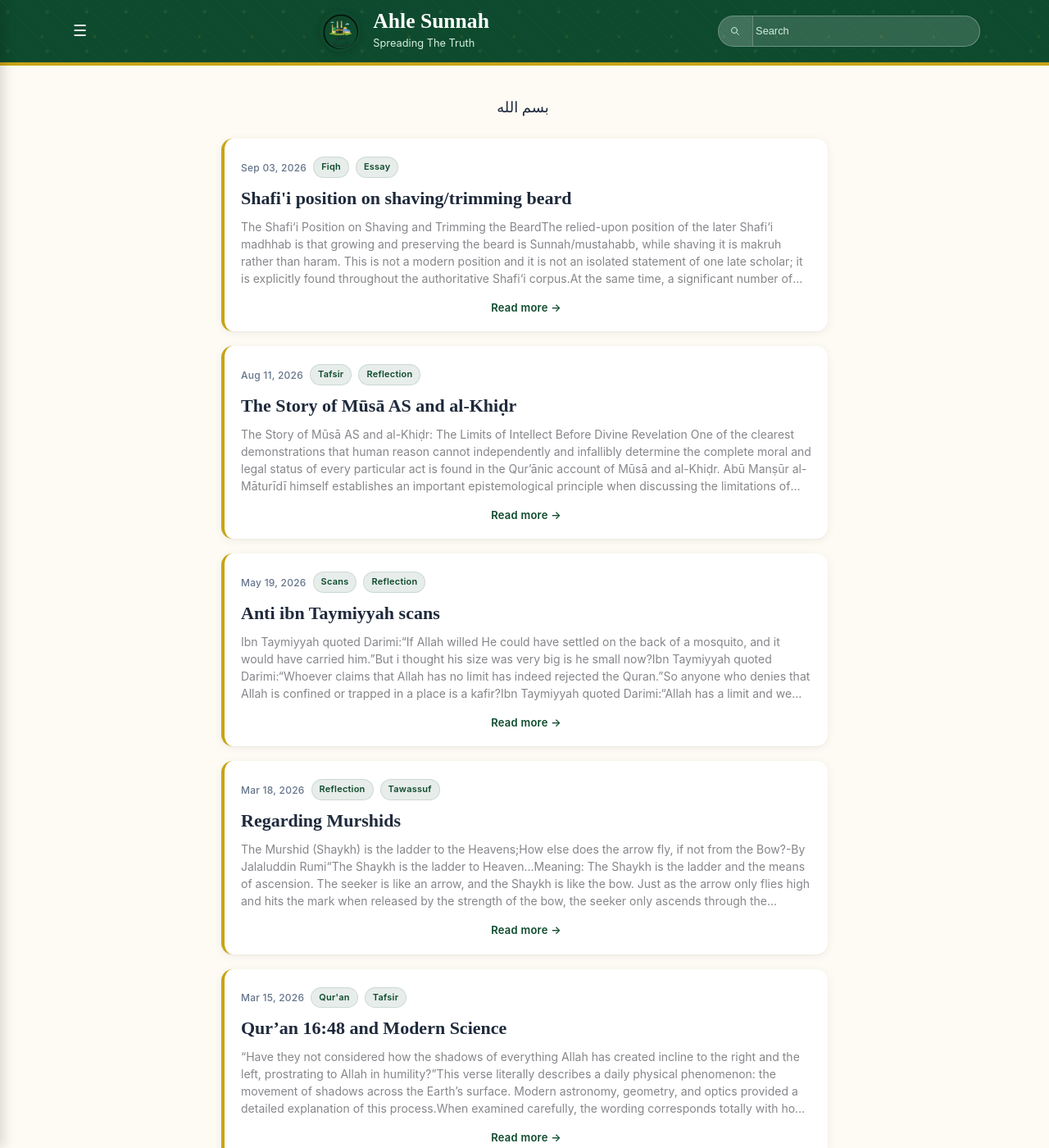
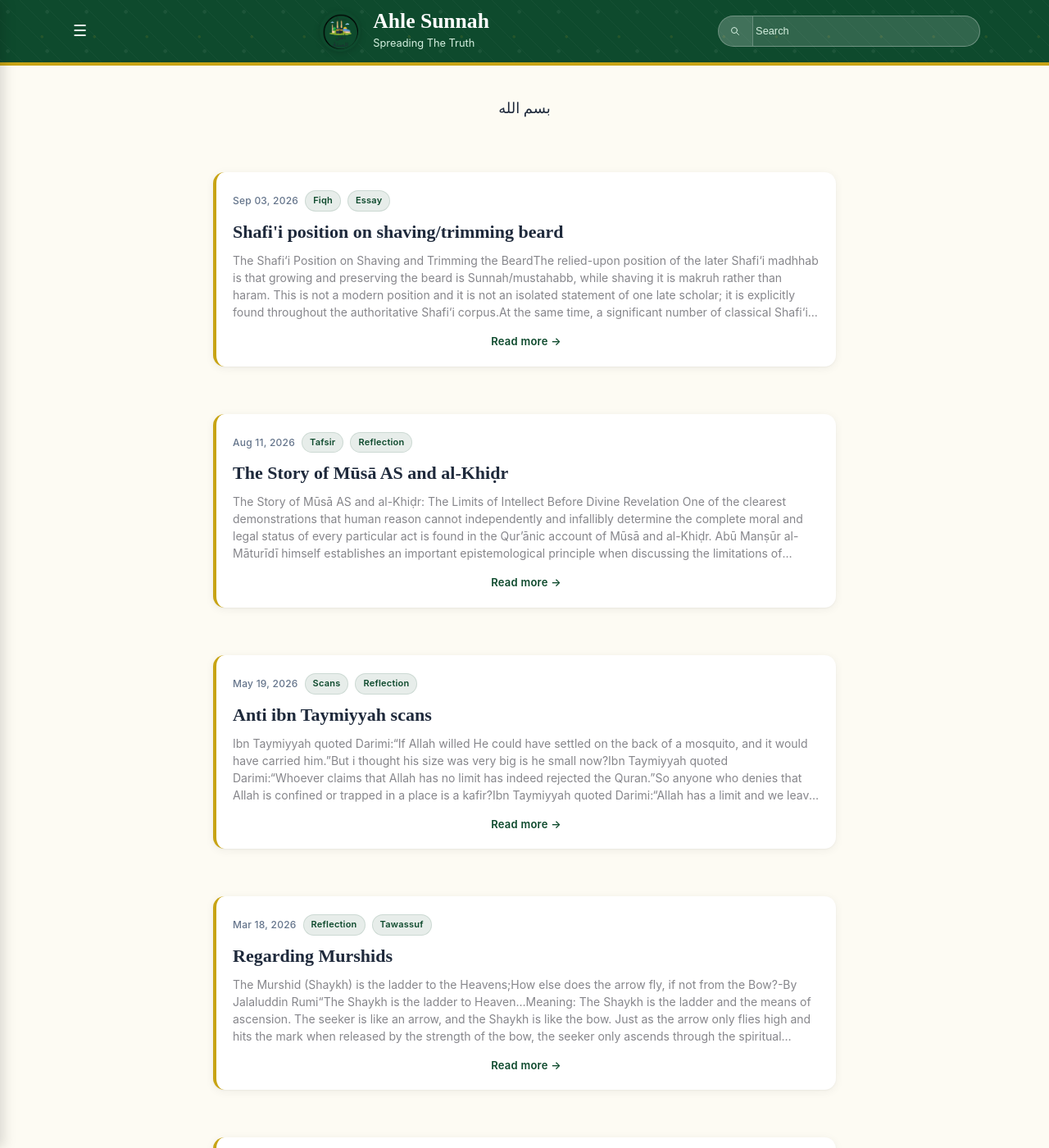
Before and after one commit to Fali17/ahlesunnah, a Jekyll site: the page built from index.html, in a window 1280 px wide and 1400 px high. Shown: the whole window at 82% size. Built offline with Jekyll 4.4.1, drawn with Linux system fonts in a browser that asks for light colours; the list of posts is cut into pages by our own code.

Commit message:
Update main.css

```diff
--- a/assets/css/main.css
+++ b/assets/css/main.css
@@ -779,11 +779,12 @@ body, html {
   }
 }
 
-/* --- 1. Essay Layout & Typography Improvements --- */
-.post-content, article, main p {
-    max-width: 740px;      /* Stops text from stretching too wide on big screens */
-    margin: 0 auto 1.5rem; /* Centers the content neatly */
-    line-height: 1.75;     /* Gives the text crisp breathing room */
-    font-size: 1.15rem;    /* Makes reading scholarly texts easy on the eyes */
-    color: #2c3e50;        /* Softer dark tone instead of harsh pure black */
+/* --- 1. Balanced Article Containers --- */
+article, .post-content, main, .essay-body {
+    max-width: 760px;          /* Stops text from stretching infinitely on wide screens */
+    margin: 40px auto;         /* Perfectly centers the reading column */
+    padding: 0 24px;           /* Prevents text from hitting mobile screen edges */
+    line-height: 1.8;          /* Gives the sentences optimal breathing room */
+    font-size: 1.15rem;        /* Highly readable sizing for text studies */
+    color: #2c3e50;            /* Soft dark gray for less eye strain */
 }
```
